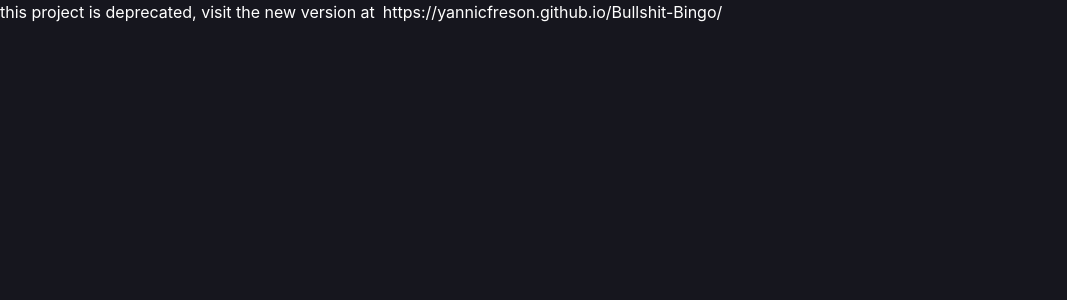
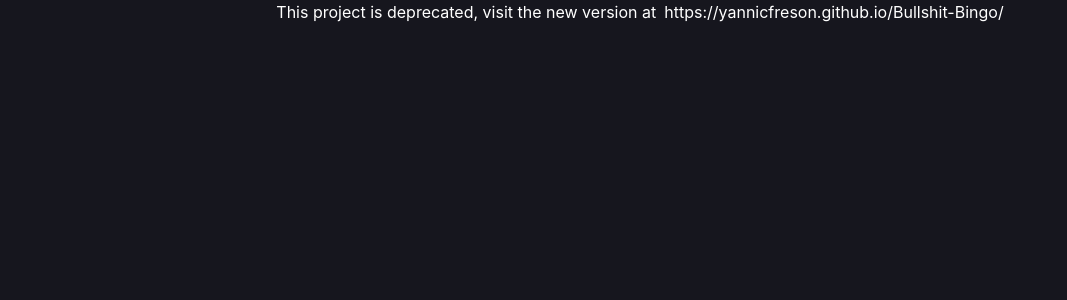
Before and after one commit to yannicfreson/SBB, a Next.js app: page / in a window 1280 px wide. Shown: the top 300 px of the page, without its empty margins (0-1067 px from the left). Built offline with nearby package versions, Linux system fonts and the light colour scheme.

Commit message:
Update index.js

```diff
--- a/pages/index.js
+++ b/pages/index.js
@@ -41,7 +41,7 @@ export default function Home() {
         />
       </Head>
 
-      <main className="container mx-auto">
+      <main className="container mx-auto text-center">
         {/* <div className="mb-8">
           <Title />
         </div>
@@ -57,7 +57,7 @@ export default function Home() {
         <div id="board" className="mx-4 mb-8 hidden w-full sm:mx-0">
           <Board />
         </div> */}
-        this project is deprecated, visit the new version at
+        This project is deprecated, visit the new version at
         <a
           className="ml-2"
           href="https://yannicfreson.github.io/Bullshit-Bingo/"
```
